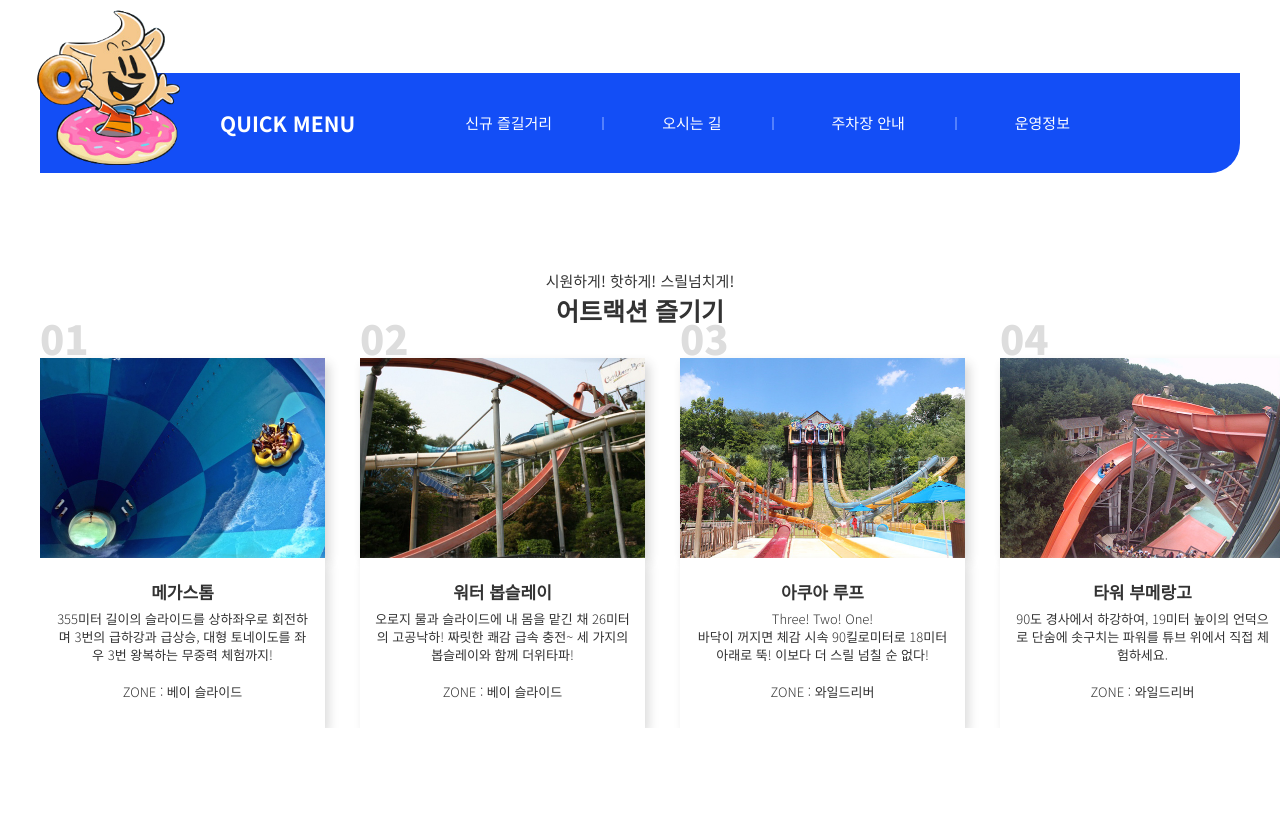
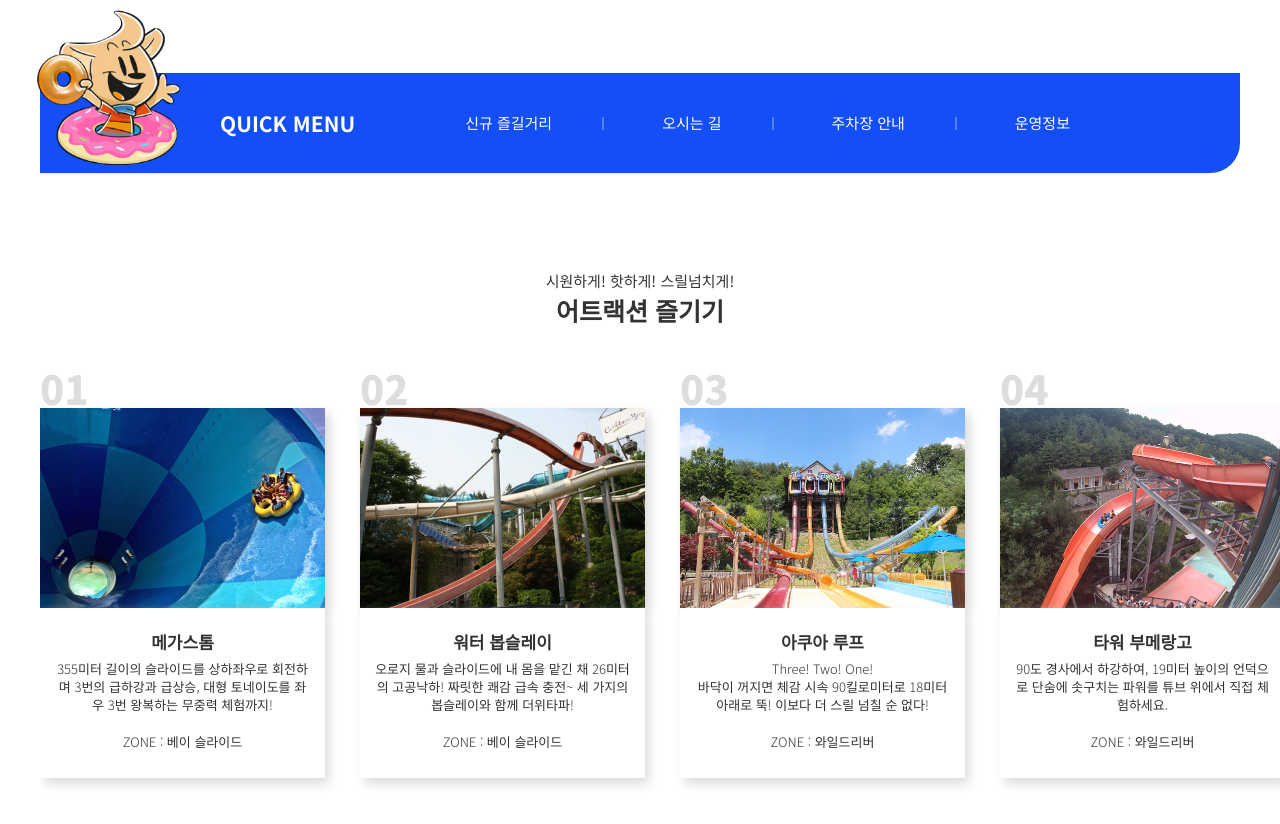
Before and after one commit to taeseokyoung/test_web, a plain HTML site: page test04/index.html in a window 1280 px wide. Shown: the part 1067-1891 px from the top of the page. Before the commit the page ends 1795 px from the top, so only its background shows below. Drawn offline with nearby package versions, Linux system fonts and the light colour scheme; some icons are missing.

Commit message:
20220729

```diff
--- a/test04/css/main.css
+++ b/test04/css/main.css
@@ -459,7 +459,7 @@ body {
 }
 
 .attraction .attraction_slide .slick-active {
-    padding: 0;
+    padding: 50px 0;
 }
 
 .attraction .attraction_slide .itm_num {
```
